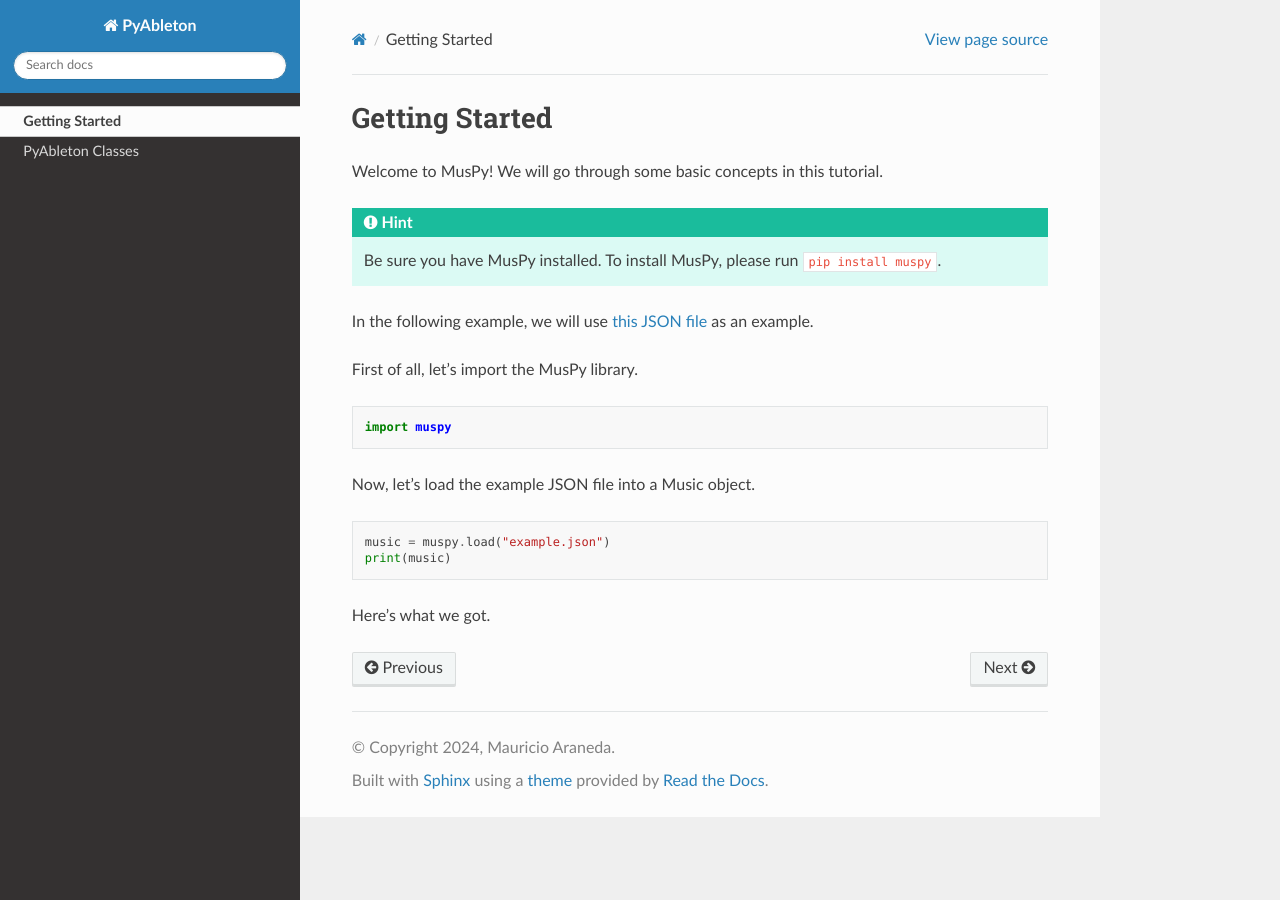
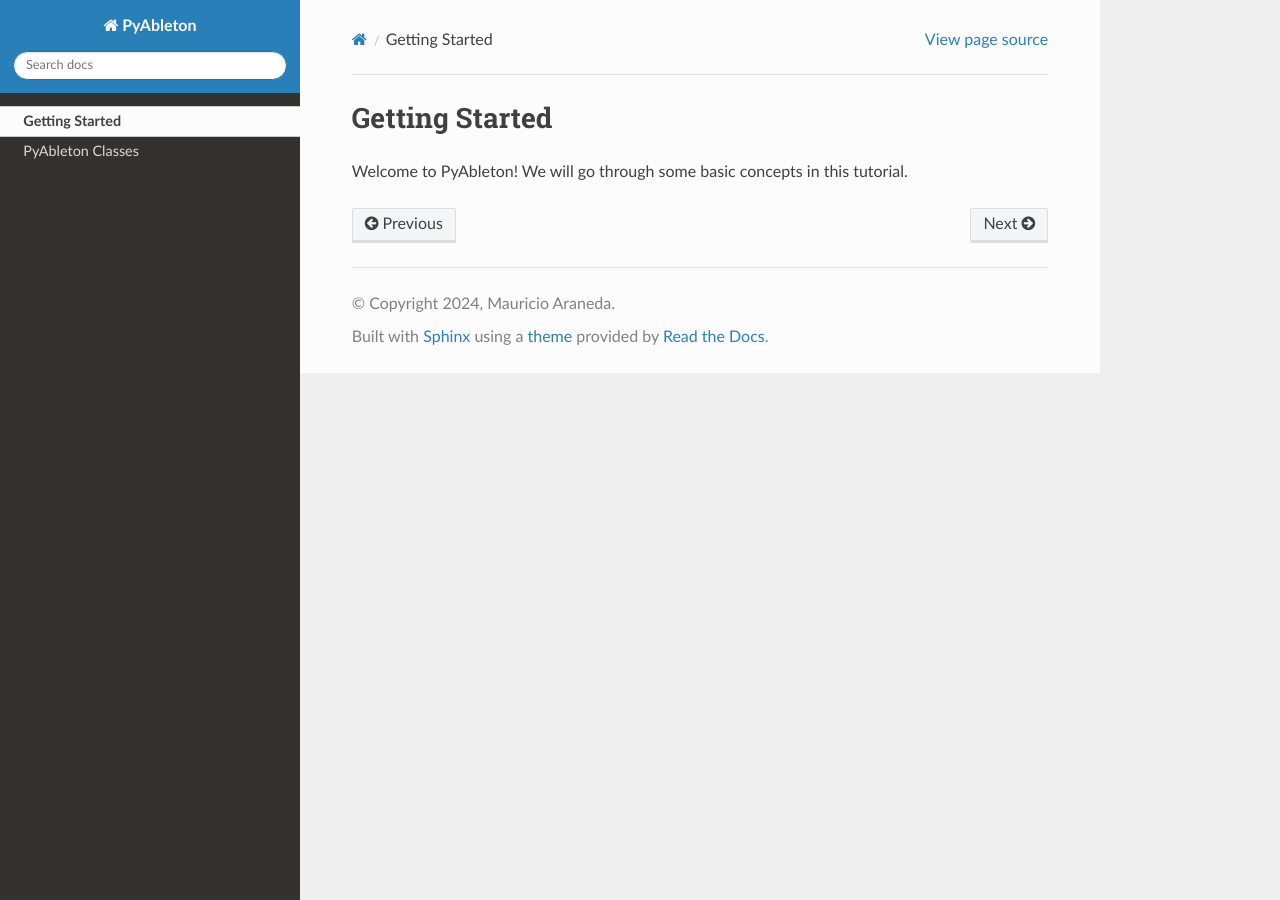
Before and after one commit to maranedah/pyableton, a Sphinx documentation site: the page built from docs/source/getting_started.rst, in a window 1280 px wide. Built offline with Sphinx 7.4.7 and the Read the Docs theme 2.0.0, drawn with Linux system fonts in a browser that asks for light colours.

Commit message:
ableton to midi

```diff
--- a/docs/source/getting_started.rst
+++ b/docs/source/getting_started.rst
@@ -2,19 +2,4 @@
 Getting Started
 ===============
 
-Welcome to MusPy! We will go through some basic concepts in this tutorial.
-
-.. Hint:: Be sure you have MusPy installed. To install MusPy, please run ``pip install muspy``.
-
-In the following example, we will use `this JSON file <https://github.com/salu133445/muspy/blob/master/examples/example.json>`_ as an example.
-
-First of all, let's import the MusPy library. ::
-
-    import muspy
-
-Now, let's load the example JSON file into a Music object. ::
-
-    music = muspy.load("example.json")
-    print(music)
-
-Here's what we got.
+Welcome to PyAbleton! We will go through some basic concepts in this tutorial.
```
Also changed, not shown: README.md (+1 -4 lines), .pre-commit-config.yaml, 4 other files.
